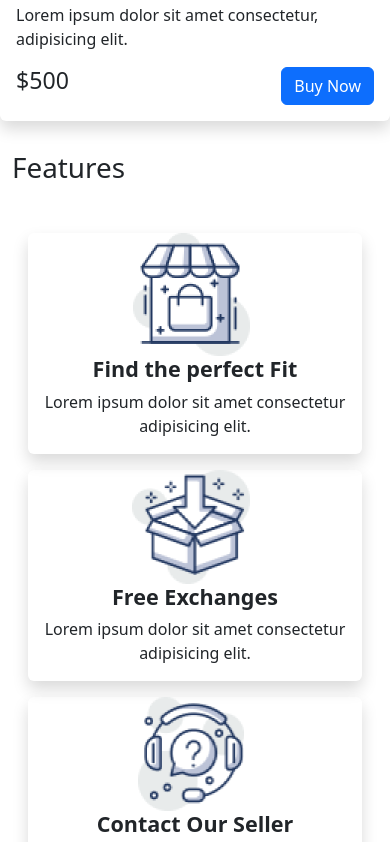
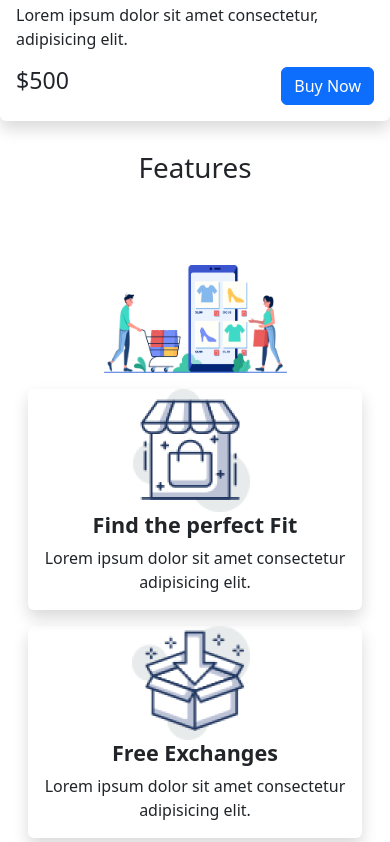
Before and after one commit to Bachan-kubi/nike-react, a plain HTML site: page index.html in a window 390 px wide. Shown: the part 3960-4802 px from the top of the page. Drawn offline with nearby package versions, Linux system fonts and the light colour scheme.

Commit message:
responsive partd done

```diff
--- a/index.html
+++ b/index.html
@@ -195,8 +195,8 @@
    <!-- feature part started -->
    <section class="container">
     <div class="row gy-4">
-        <h1>Features</h1>
-        <div class="d-flex flex-column flex-md-row flex-lg-row justify-content-between align-items-center">
+        <h1 class="text-center">Features</h1>
+        <div class="d-flex flex-sm-column flex-column-reverse flex-md-row justify-content-between align-items-center">
             <div class="text-center">
                 <div class="d-flex flex-column flex-md-row flex-lg-row align-items-center justify-content-between rounded shadow m-3">
                     <div class="me-2">
```
